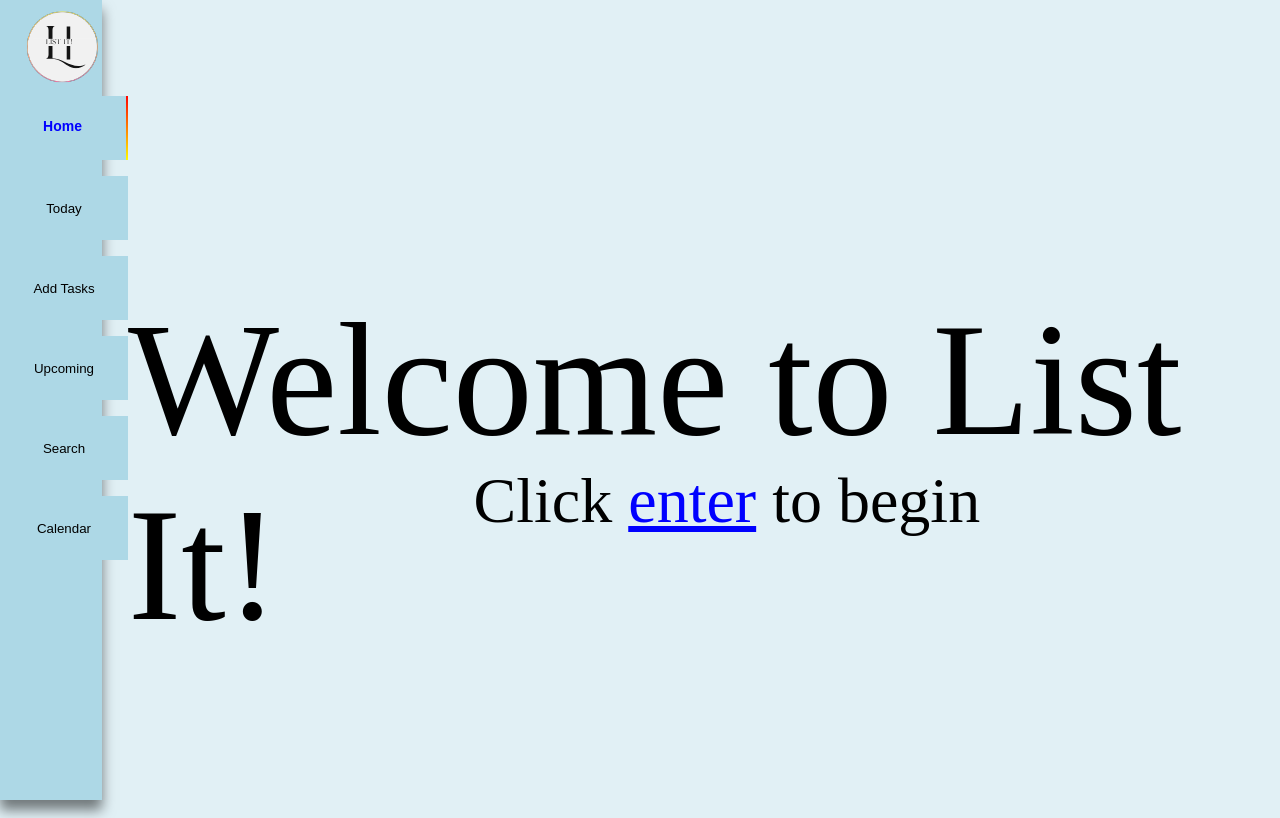
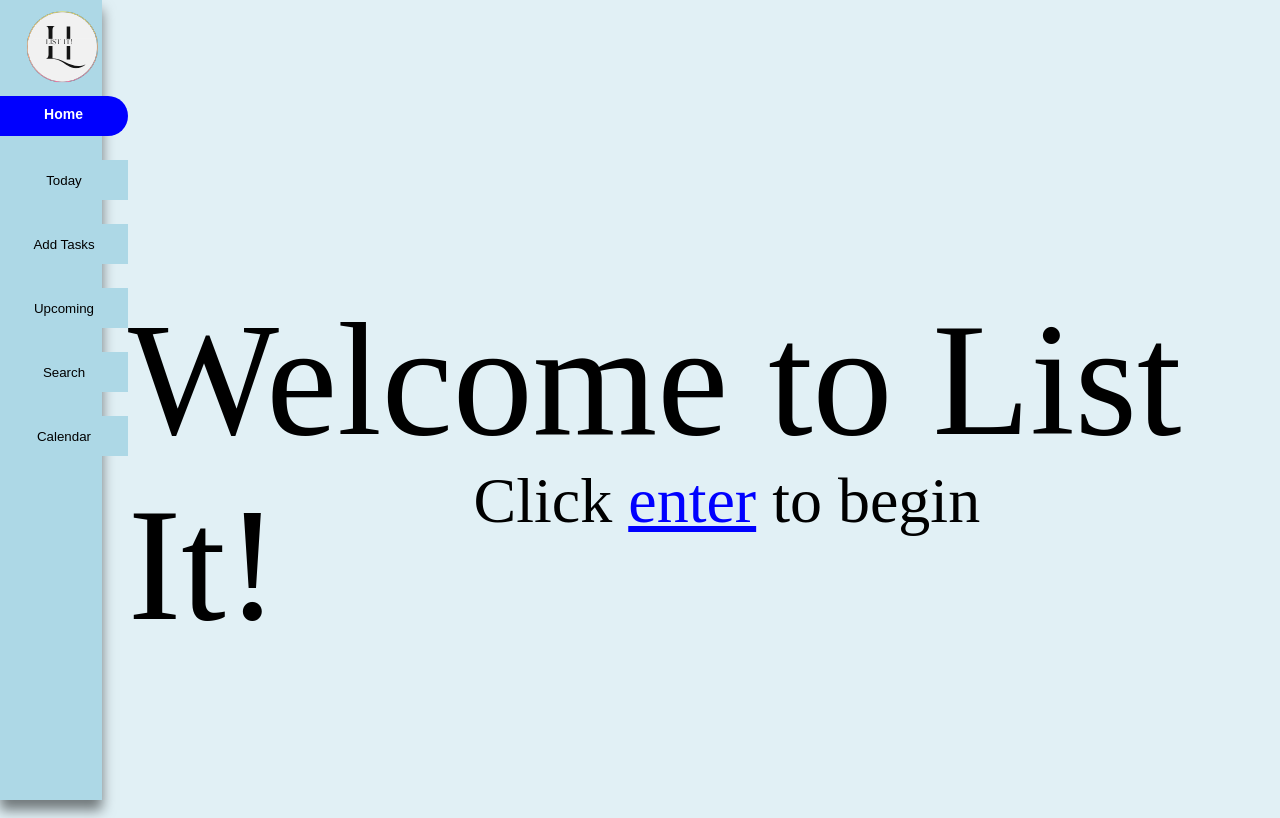
Before and after one commit to KuboniZA/to-do-list, a Vue app: page / in a window 1280 px wide. Built offline with nearby package versions, Linux system fonts and the light colour scheme.

Commit message:
minor change to navbar buttons

```diff
--- a/src/components/NavBar.vue
+++ b/src/components/NavBar.vue
@@ -55,7 +55,7 @@
 button {
   display: flex;
   position: absolute;
-  height: 4rem;
+  height: 2.5rem;
   width: 8rem;
   margin-bottom: 1rem;
   left: 0;
@@ -68,38 +68,44 @@
   top: 6rem;
 }
 .b2 {
-  top: 11rem;
+  top: 10rem;
 }
 .b3 {
-  top: 16rem;
+  top: 14rem;
 }
 .b4 {
-  top: 21rem;
+  top: 18rem;
 }
 .b5 {
-  top: 26rem;
+  top: 22rem;
 }
 .b6 {
-  top: 31rem;
+  top: 26rem;
 }
 a { /* This remain "a" even though the Vue attribute is RouterLink */
   text-decoration: none;
   color: black;
 }
 button:hover {
-  background-color: blue; /* Alternate colour #f1f1f1 */
+  background-color: rgba(0, 0, 255, 0.7); /* Alternate colour #f1f1f1 */
   color: white;
+  border-top-right-radius: 1000px;
+  border-bottom-right-radius: 1000px;
 }
 button:has(.active) { /* This works, but is greyed out for some reason */
-  border-right: 2px solid transparent;
-  border-image: linear-gradient(to bottom, red, yellow) 1;
+  background-color: blue;
+  border-top-right-radius: 1000px;
+  border-bottom-right-radius: 1000px;
+  /* border-right: 2px solid transparent;
+  border-image: linear-gradient(to bottom, red, yellow) 1; */
 }
 a:hover {
   color: white;
 
 }
 .active {
-  color: blue; /* The font weight changes, but the colour doesn't for some reason */
+
+  color: white; /* The font weight changes, but the colour doesn't for some reason */
   font-weight: bold;
   transform: scale(1.05) translateY(-2px);
 }
```
